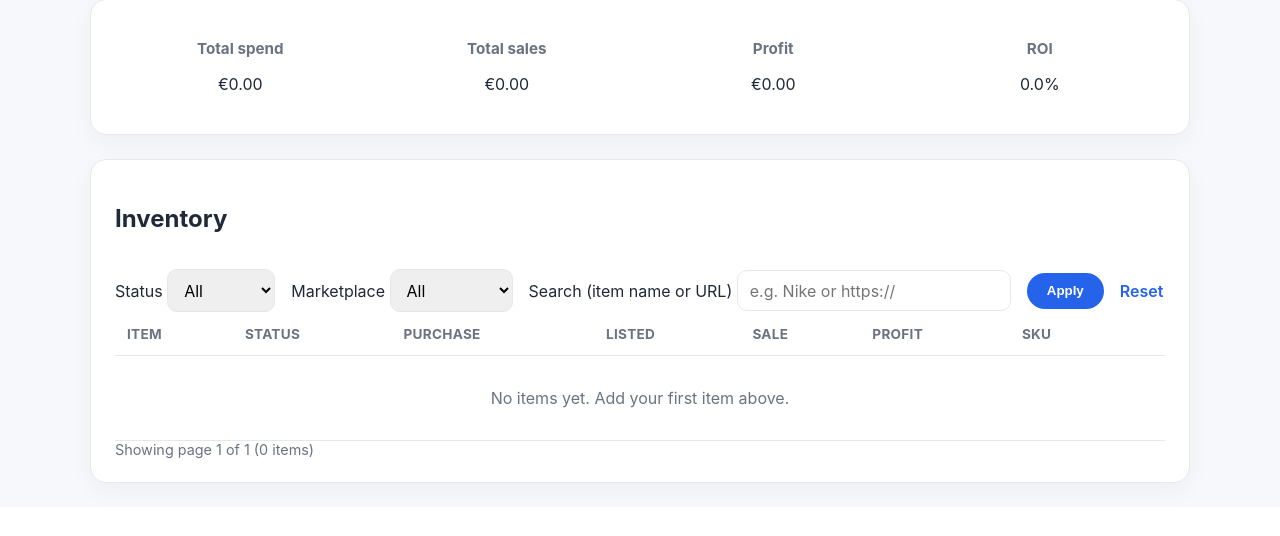
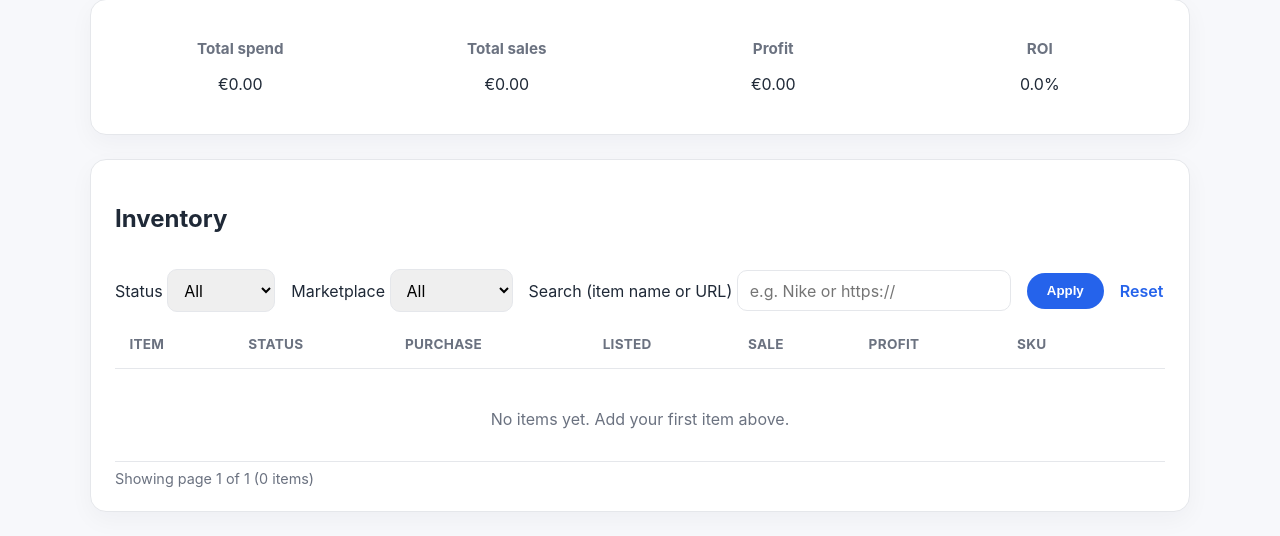
Before and after one commit to ps1-eng/super-potato, a Flask app: page / in a window 1280 px wide. Shown: the part 573-1109 px from the top of the page. Before the commit the page ends 1064 px from the top, so only its background shows below. Run offline with Flask 3, Linux system fonts and the light colour scheme; data that the repository does not hold is empty.

Commit message:
Adjust table spacing and striping

```diff
--- a/static/styles.css
+++ b/static/styles.css
@@ -140,12 +140,13 @@ button:disabled {
 
 table {
   width: 100%;
-  border-collapse: collapse;
+  border-collapse: separate;
+  border-spacing: 0 8px;
 }
 
 th,
 td {
-  padding: 0.85rem 0.75rem;
+  padding: 1rem 0.9rem;
   border-bottom: 1px solid var(--border);
   text-align: left;
 }
@@ -155,6 +156,14 @@ th {
   font-size: 0.85rem;
   letter-spacing: 0.02em;
   text-transform: uppercase;
+}
+
+tbody tr {
+  background: var(--card);
+}
+
+tbody tr:nth-child(even) {
+  background: #f9fafb;
 }
 
 .empty {
```
